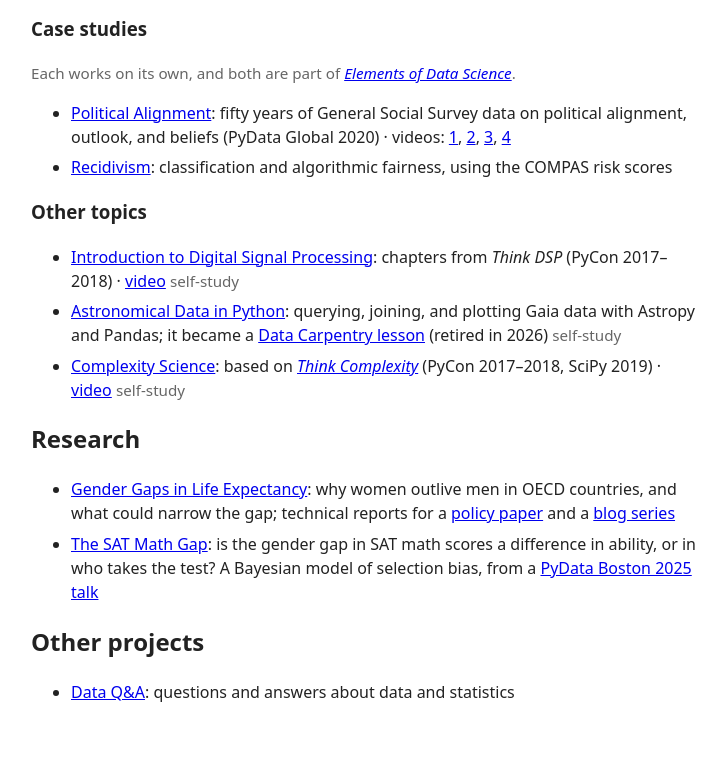
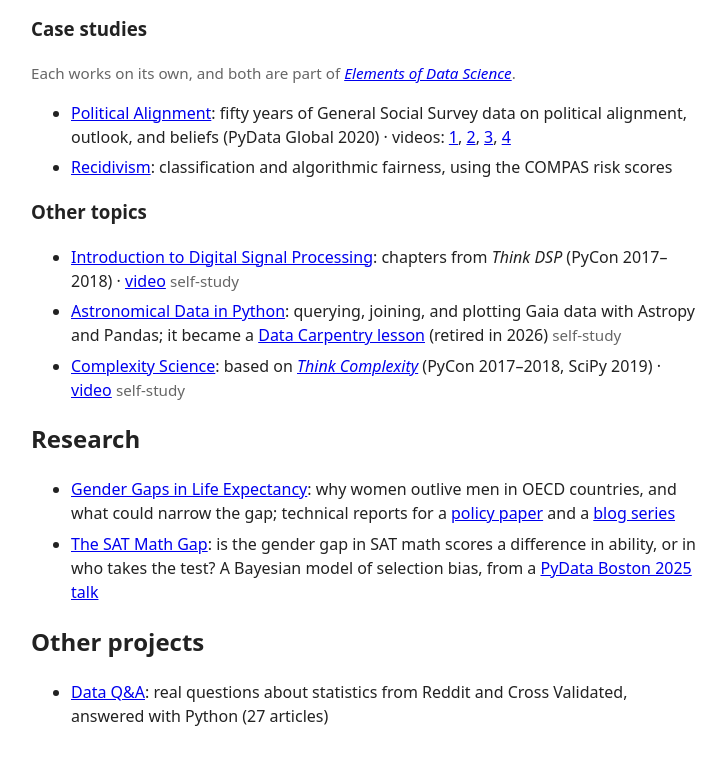
Before and after one commit to AllenDowney/AllenDowney.github.io, a plain HTML site: page index.html in a window 1280 px wide. Shown: the part 1571-2331 px from the top of the page, without its empty margins (273-999 px from the left). Before the commit the page ends 2307 px from the top, so only its background shows below. Drawn offline with Linux system fonts and the light colour scheme.

Commit message:
Data Q&A: new description
Co-Authored-By: Claude Opus 5.5 <noreply@anthropic.com>

```diff
--- a/index.html
+++ b/index.html
@@ -77,7 +77,7 @@
 
 <h2>Other projects</h2>
 <ul>
-  <li><a href="https://allendowney.github.io/DataQnA/">Data Q&amp;A</a>: questions and answers about data and statistics</li>
+  <li><a href="https://allendowney.github.io/DataQnA/">Data Q&amp;A</a>: real questions about statistics from Reddit and Cross Validated, answered with Python (27 articles)</li>
 </ul>
 <!-- Page-view counter: one request per view to greenteapress.com/gh.gif, counted from its access logs (GreenTeaPress Task 15). No cookies, no third party. -->
 <script>new Image().src="https://greenteapress.com/gh.gif?u="+encodeURIComponent(location.href)+"&r="+encodeURIComponent(document.referrer)</script>
```
